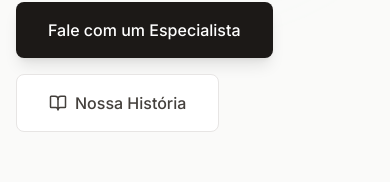
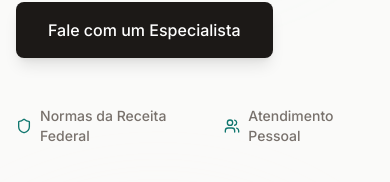
Before and after one commit to ailtonbf-design/criptotrade, a React (Vite) app: page / in a window 390 px wide. Shown: the part 532-714 px from the top of the page. Built offline with nearby package versions, Linux system fonts and the light colour scheme.

Commit message:
feat: Hide 'Nossa História' on small screens
Hides the "Nossa História" link in the Hero component on screens smaller than sm (small breakpoint) to improve mobile layout and focus on the primary call to action.

```diff
--- a/components/Hero.tsx
+++ b/components/Hero.tsx
@@ -35,7 +35,7 @@ const Hero: React.FC = () => {
               </a>
               <a
                 href="#sobre"
-                className="px-8 py-4 bg-white text-stone-700 border border-stone-200 text-base font-medium rounded-lg hover:bg-stone-50 transition-all flex items-center gap-2"
+                className="hidden sm:flex px-8 py-4 bg-white text-stone-700 border border-stone-200 text-base font-medium rounded-lg hover:bg-stone-50 transition-all items-center gap-2"
               >
                 <BookOpen size={18} />
                 Nossa História
```
